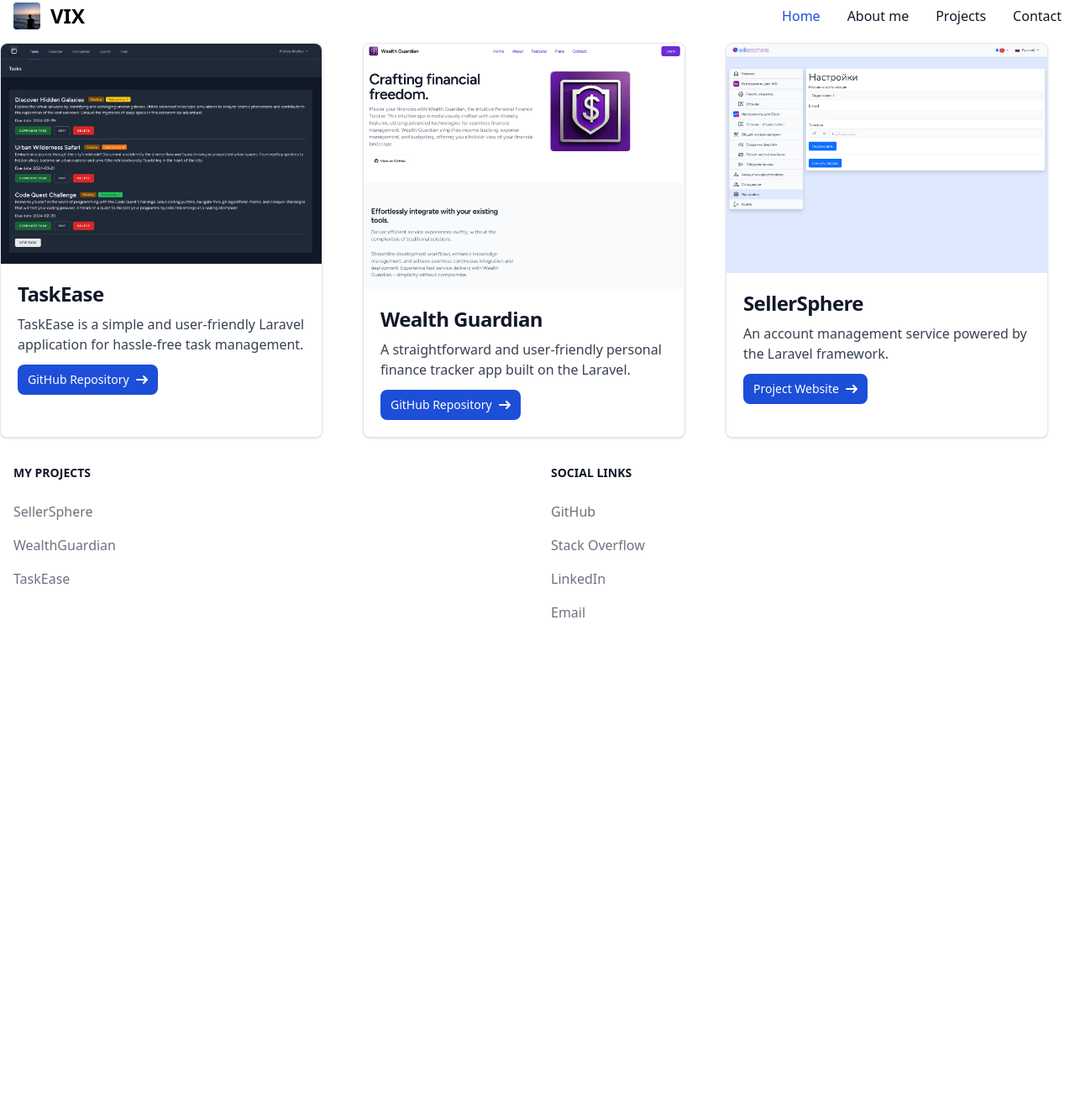
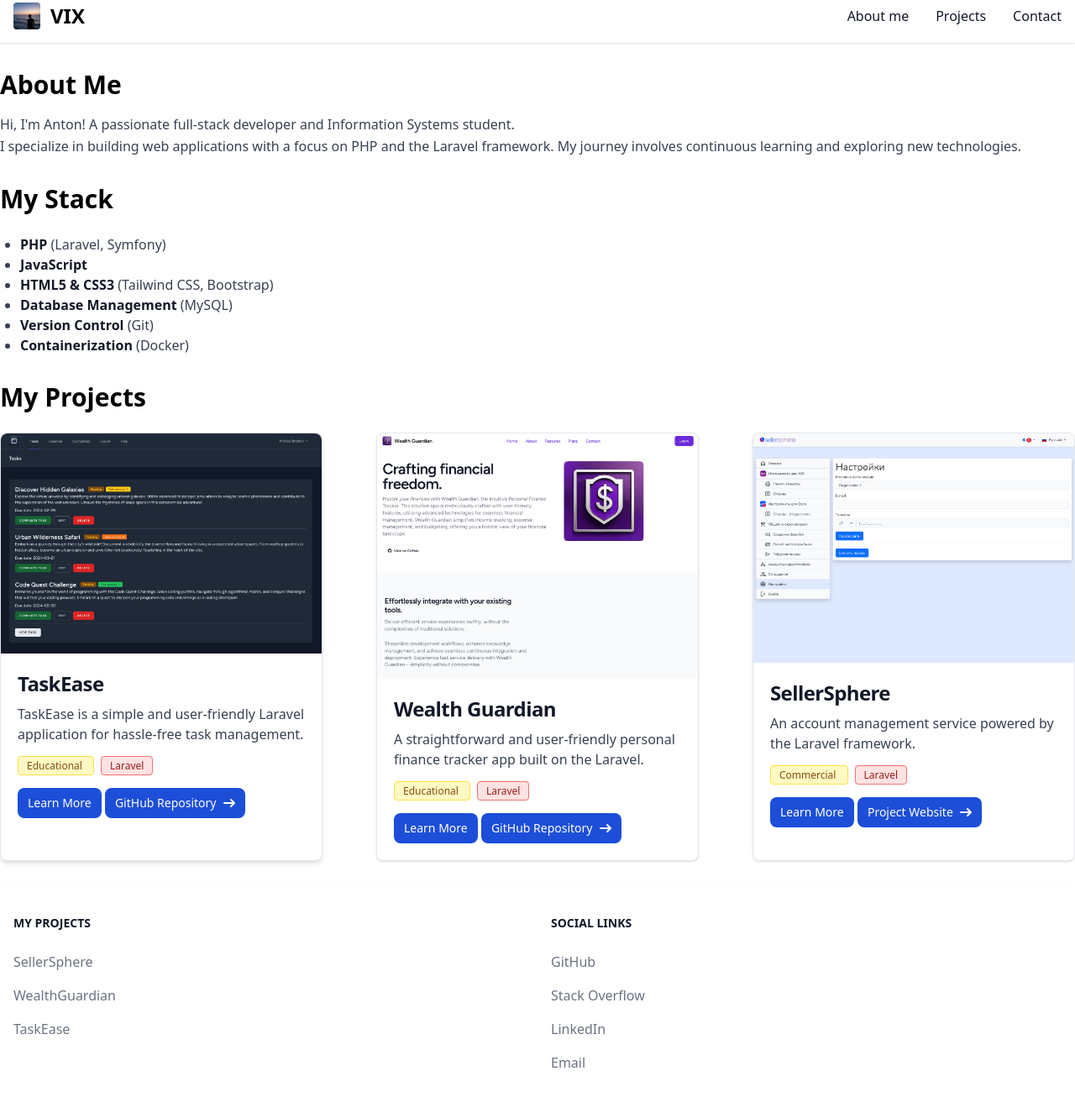
Before and after one commit to vix-4800/vix-4800.github.io, a website: page index.html in a window 1280 px wide. Shown: the part 13-1338 px from the top of the page at 84% size. Before the commit the page ends 802 px from the top, so only its background shows below. Drawn offline with nearby package versions, Linux system fonts and the light colour scheme.

Commit message:
index - project pages links added, 'my stack section' added

```diff
--- a/index.html
+++ b/index.html
@@ -10,12 +10,10 @@
 	</title>
 
 	<link rel="shortcut icon" href="./assets/images/logo/favicon.ico" type="image/x-icon">
-
-	<script src="https://cdn.tailwindcss.com"></script>
 </head>
 
 <body>
-	<nav class="bg-white border-gray-200 dark:bg-gray-900">
+	<nav class="bg-white shadow dark:shadow-gray-800 dark:bg-gray-900">
 		<div class="flex flex-wrap items-center justify-between max-w-screen-xl p-4 mx-auto">
 			<a href="https://github.com/vix-4800" class="flex items-center space-x-3 rtl:space-x-reverse">
 				<img src="./assets/images/logo/favicon-32x32.png" class="h-8" alt="Github profile photo" />
@@ -39,13 +37,6 @@
 				<ul
 					class="flex flex-col p-4 mt-4 font-medium border border-gray-100 rounded-lg md:p-0 bg-gray-50 md:flex-row md:space-x-8 rtl:space-x-reverse md:mt-0 md:border-0 md:bg-white dark:bg-gray-800 md:dark:bg-gray-900 dark:border-gray-700">
 					<li>
-						<a href="#"
-							class="block px-3 py-2 text-white bg-blue-700 rounded md:bg-transparent md:text-blue-700 md:p-0 dark:text-white md:dark:text-blue-500"
-							aria-current="page">
-							Home
-						</a>
-					</li>
-					<li>
 						<a href="#about"
 							class="block px-3 py-2 text-gray-900 rounded hover:bg-gray-100 md:hover:bg-transparent md:border-0 md:hover:text-blue-700 md:p-0 dark:text-white md:dark:hover:text-blue-500 dark:hover:bg-gray-700 dark:hover:text-white md:dark:hover:bg-transparent">
 							About me
@@ -68,23 +59,103 @@
 		</div>
 	</nav>
 
-	<section id="about">
+	<main>
+		<section id="about" class="my-8">
+			<div class="container w-full max-w-screen-xl mx-auto">
+				<div class="mb-8 ">
+					<h1 class="mb-4 text-3xl font-bold">
+						About Me
+					</h1>
+					<div>
+						<p class="leading-relaxed text-gray-700">
+							Hi, I'm Anton! A passionate full-stack developer and Information Systems student.
+						</p>
+						<p class="leading-relaxed text-gray-700">
+							I specialize in building web applications with a focus on PHP and the Laravel framework. My
+							journey
+							involves continuous learning and exploring new technologies.
+						</p>
+					</div>
+				</div>
 
+				<div>
+					<h1 class="mb-6 text-3xl font-bold">
+						My Stack
+					</h1>
+					<ul class="ml-6 text-gray-700 list-disc">
+						<li>
+							<span class="font-semibold text-gray-900">
+								PHP
+							</span>
+							(Laravel, Symfony)
+						</li>
+						<li>
+							<span class="font-semibold text-gray-900">
+								JavaScript
+							</span>
+						</li>
+						<li>
+							<span class="font-semibold text-gray-900">
+								HTML5 & CSS3
+							</span>
+							(Tailwind CSS, Bootstrap)
+						</li>
+						<li>
+							<span class="font-semibold text-gray-900">
+								Database Management
+							</span>
+							(MySQL)
+						</li>
+						<li>
+							<span class="font-semibold text-gray-900">
+								Version Control
+							</span>
+							(Git)
+						</li>
+						<li>
+							<span class="font-semibold text-gray-900">
+								Containerization
+							</span>
+							(Docker)
+						</li>
+					</ul>
+				</div>
+			</div>
 		</section>
 
-	<section id="projects">
-		<div class="w-full max-w-screen-xl mx-auto">
-			<div class="grid grid-cols-3 gap-4">
+		<section id="projects" class="my-8">
+			<div class="container w-full max-w-screen-xl mx-auto">
+				<h1 class="mb-6 text-3xl font-bold">
+					My Projects
+				</h1>
+				<div class="flex justify-between">
 					<div
-					class="max-w-sm bg-white border border-gray-200 rounded-lg shadow dark:bg-gray-800 dark:border-gray-700">
+						class="max-w-sm bg-white border border-gray-200 rounded-lg shadow shadow-md dark:bg-gray-800 dark:border-gray-700">
 						<img class="rounded-t-lg" src="./assets/images/projects/task_ease.png" alt="Project Image" />
 						<div class="p-5">
 							<h5 class="mb-2 text-2xl font-bold tracking-tight text-gray-900 dark:text-white">
 								TaskEase
 							</h5>
 							<p class="mb-3 font-normal text-gray-700 dark:text-gray-400">
-							TaskEase is a simple and user-friendly Laravel application for hassle-free task management.
+								TaskEase is a simple and user-friendly Laravel application for hassle-free task
+								management.
 							</p>
+							<div class="mb-4">
+								<span
+									class="bg-yellow-100 text-yellow-800 text-xs font-medium me-2 px-2.5 py-0.5 rounded dark:bg-gray-700 dark:text-yellow-300 border border-yellow-300">
+									Educational
+								</span>
+								<span
+									class="bg-red-100 text-red-800 text-xs font-medium me-2 px-2.5 py-0.5 rounded dark:bg-gray-700 dark:text-red-400 border border-red-400">
+									Laravel
+								</span>
+							</div>
+
+							<div>
+								<a href="./pages/projects/taskease.html"
+									class="inline-flex items-center px-3 py-2 text-sm font-medium text-center text-white bg-blue-700 rounded-lg hover:bg-blue-800 focus:ring-4 focus:outline-none focus:ring-blue-300 dark:bg-blue-600 dark:hover:bg-blue-700 dark:focus:ring-blue-800">
+									Learn More
+								</a>
 								<a href="https://github.com/vix-4800/TaskEase"
 									class="inline-flex items-center px-3 py-2 text-sm font-medium text-center text-white bg-blue-700 rounded-lg hover:bg-blue-800 focus:ring-4 focus:outline-none focus:ring-blue-300 dark:bg-blue-600 dark:hover:bg-blue-700 dark:focus:ring-blue-800">
 									GitHub Repository
@@ -96,10 +167,12 @@
 								</a>
 							</div>
 						</div>
+					</div>
 
 					<div
 						class="max-w-sm bg-white border border-gray-200 rounded-lg shadow dark:bg-gray-800 dark:border-gray-700">
-					<img class="rounded-t-lg" src="./assets/images/projects/wealth_guardian.png" alt="Project Image" />
+						<img class="rounded-t-lg" src="./assets/images/projects/wealth_guardian.png"
+							alt="Project Image" />
 						<div class="p-5">
 							<h5 class="mb-2 text-2xl font-bold tracking-tight text-gray-900 dark:text-white">
 								Wealth Guardian
@@ -107,6 +180,21 @@
 							<p class="mb-3 font-normal text-gray-700 dark:text-gray-400">
 								A straightforward and user-friendly personal finance tracker app built on the Laravel.
 							</p>
+							<div class="mb-4">
+								<span
+									class="bg-yellow-100 text-yellow-800 text-xs font-medium me-2 px-2.5 py-0.5 rounded dark:bg-gray-700 dark:text-yellow-300 border border-yellow-300">
+									Educational
+								</span>
+								<span
+									class="bg-red-100 text-red-800 text-xs font-medium me-2 px-2.5 py-0.5 rounded dark:bg-gray-700 dark:text-red-400 border border-red-400">
+									Laravel
+								</span>
+							</div>
+							<div>
+								<a href="./pages/projects/wealthguardian.html"
+									class="inline-flex items-center px-3 py-2 text-sm font-medium text-center text-white bg-blue-700 rounded-lg hover:bg-blue-800 focus:ring-4 focus:outline-none focus:ring-blue-300 dark:bg-blue-600 dark:hover:bg-blue-700 dark:focus:ring-blue-800">
+									Learn More
+								</a>
 								<a href="https://github.com/vix-4800/WealthGuardian"
 									class="inline-flex items-center px-3 py-2 text-sm font-medium text-center text-white bg-blue-700 rounded-lg hover:bg-blue-800 focus:ring-4 focus:outline-none focus:ring-blue-300 dark:bg-blue-600 dark:hover:bg-blue-700 dark:focus:ring-blue-800">
 									GitHub Repository
@@ -116,6 +204,7 @@
 											stroke-width="2" d="M1 5h12m0 0L9 1m4 4L9 9" />
 									</svg>
 								</a>
+							</div>
 						</div>
 					</div>
 
@@ -129,6 +218,22 @@
 							<p class="mb-3 font-normal text-gray-700 dark:text-gray-400">
 								An account management service powered by the Laravel framework.
 							</p>
+							<div class="mb-4">
+								<span
+									class="bg-yellow-100 text-yellow-800 text-xs font-medium me-2 px-2.5 py-0.5 rounded dark:bg-gray-700 dark:text-yellow-300 border border-yellow-300">
+									Commercial
+								</span>
+								<span
+									class="bg-red-100 text-red-800 text-xs font-medium me-2 px-2.5 py-0.5 rounded dark:bg-gray-700 dark:text-red-400 border border-red-400">
+									Laravel
+								</span>
+							</div>
+
+							<div>
+								<a href="./pages/projects/sellersphere.html"
+									class="inline-flex items-center px-3 py-2 text-sm font-medium text-center text-white bg-blue-700 rounded-lg hover:bg-blue-800 focus:ring-4 focus:outline-none focus:ring-blue-300 dark:bg-blue-600 dark:hover:bg-blue-700 dark:focus:ring-blue-800">
+									Learn More
+								</a>
 								<a href="https://lk.sellersphere.ru/"
 									class="inline-flex items-center px-3 py-2 text-sm font-medium text-center text-white bg-blue-700 rounded-lg hover:bg-blue-800 focus:ring-4 focus:outline-none focus:ring-blue-300 dark:bg-blue-600 dark:hover:bg-blue-700 dark:focus:ring-blue-800">
 									Project Website
@@ -142,13 +247,17 @@
 						</div>
 					</div>
 				</div>
+			</div>
 		</section>
 
 		<section id="contact">
 
 		</section>
+	</main>
 
-	<footer class="bg-white dark:bg-gray-900">
+
+
+	<footer class="bg-white shadow dark:bg-gray-900">
 		<div class="w-full max-w-screen-xl mx-auto">
 			<div class="grid grid-cols-2 gap-8 px-4 py-6 lg:py-8 md:grid-cols-2">
 				<div>
@@ -203,6 +312,8 @@
 			</div>
 		</div>
 	</footer>
+
+	<script src="https://cdn.tailwindcss.com"></script>
 </body>
 
 </html>
```
Lines whose indentation alone changed are shown as unchanged.
